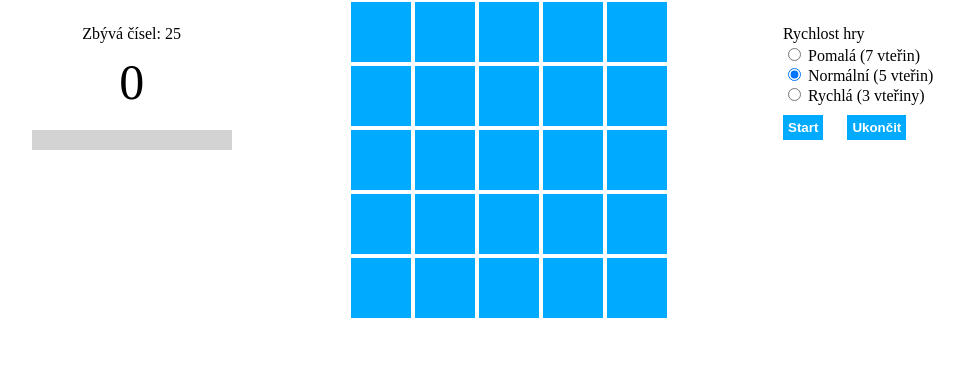
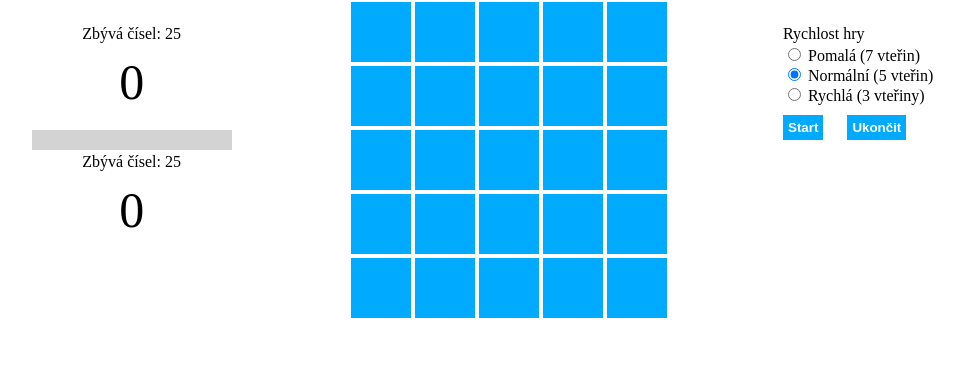
Before and after one commit to Mmac3569/matematico, a PHP site: page / in a window 1280 px wide. Shown: the part 180-562 px from the top of the page, without its empty margins (159-1123 px from the left). Run offline with PHP 8.4, Linux system fonts and the light colour scheme.

Commit message:
high-score-display

```diff
--- a/index.php
+++ b/index.php
@@ -20,10 +20,12 @@
     <div id="flex-container">
         <div id="number-display-container">
             <label id="remaining-display">Zbývá čísel: 25</label>
-            <label id="number-display">0</label>
+            <label class="number-display" id="number-display">0</label>
             <div id="time-display">
                 <div id="time-progress"></div>
             </div>
+            <label id="high-score-label">Zbývá čísel: 25</label>
+            <label class="number-display" id="high-score-display">0</label>
         </div>
 
         <table>
--- a/styles.css
+++ b/styles.css
@@ -39,7 +39,7 @@ article {
     margin-top: 100px;
 }
 
-#number-display {
+.number-display {
     font-size: 50px;
     margin-bottom: 16px;
     margin-top: 10px;
```
